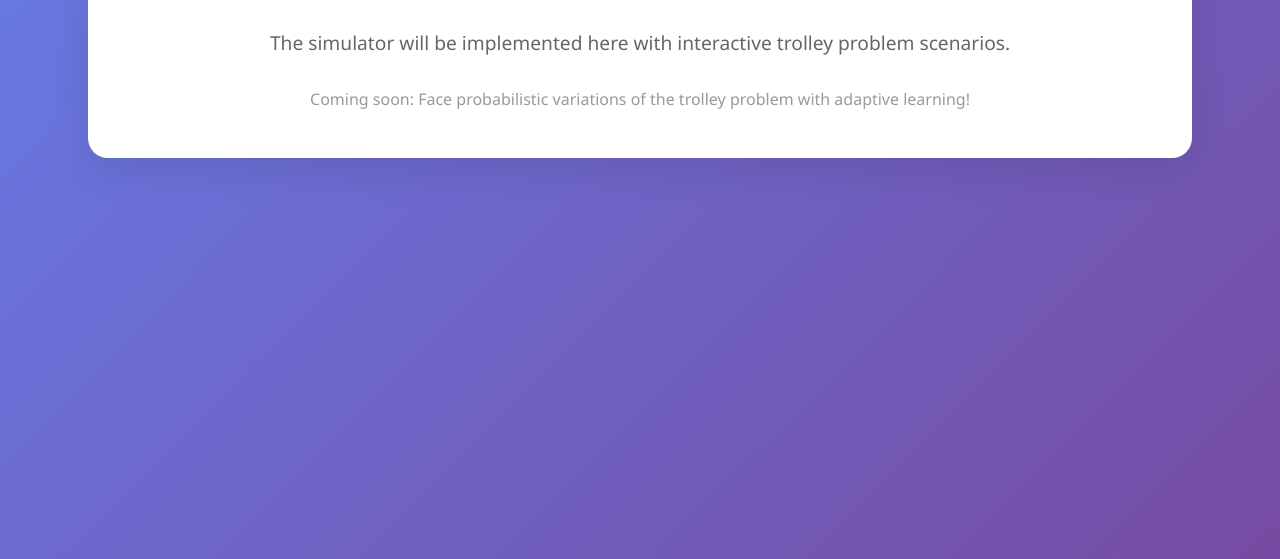
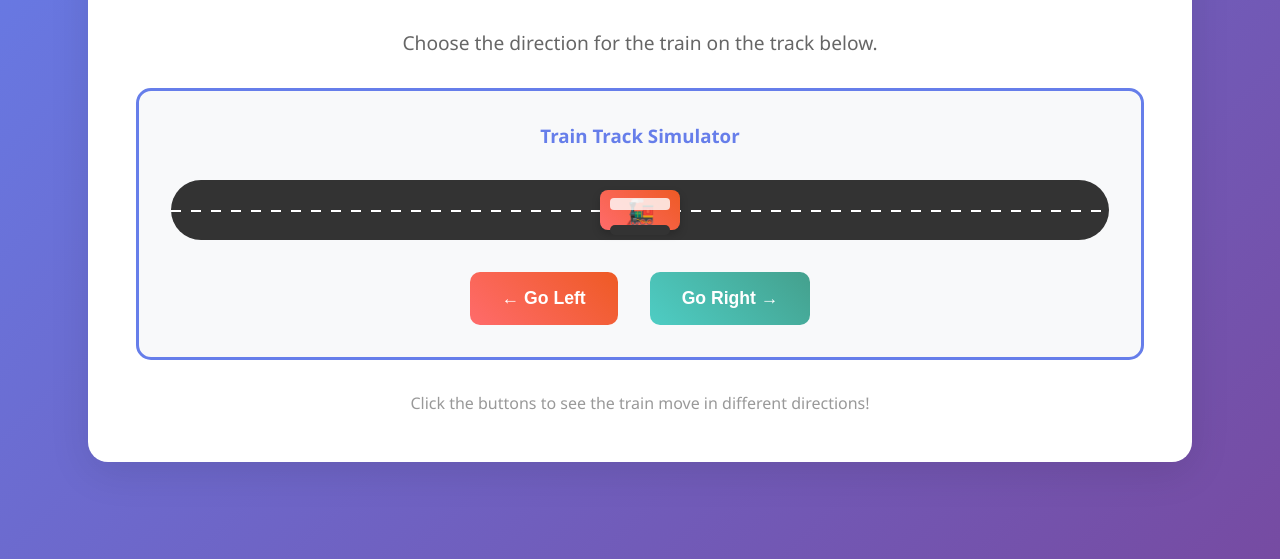
Before and after one commit to dsri45/TrainOfThought, a plain HTML site: page simulator.html in a window 1280 px wide. Shown: the part 241-800 px from the top of the page. Drawn offline with Linux system fonts and the light colour scheme.

Commit message:
bello testing

```diff
--- a/simulator.html
+++ b/simulator.html
@@ -64,6 +64,106 @@
             margin-bottom: 2rem;
             font-size: 2.5rem;
         }
+        .simulator-box {
+            background: #f8f9fa;
+            border: 3px solid #667eea;
+            border-radius: 15px;
+            padding: 2rem;
+            margin: 2rem 0;
+            position: relative;
+            overflow: hidden;
+            min-height: 200px;
+        }
+        .train-track {
+            position: relative;
+            height: 60px;
+            background: #333;
+            border-radius: 30px;
+            margin: 2rem 0;
+            display: flex;
+            align-items: center;
+            justify-content: center;
+        }
+        .train {
+            width: 80px;
+            height: 40px;
+            background: linear-gradient(45deg, #ff6b6b, #ee5a24);
+            border-radius: 8px;
+            position: relative;
+            transition: transform 0.5s ease-in-out;
+            box-shadow: 0 4px 8px rgba(0,0,0,0.2);
+        }
+        .train::before {
+            content: '🚂';
+            position: absolute;
+            top: 50%;
+            left: 50%;
+            transform: translate(-50%, -50%);
+            font-size: 24px;
+        }
+        .train-windows {
+            position: absolute;
+            top: 8px;
+            left: 10px;
+            right: 10px;
+            height: 12px;
+            background: rgba(255, 255, 255, 0.8);
+            border-radius: 4px;
+        }
+        .train-wheels {
+            position: absolute;
+            bottom: -5px;
+            left: 10px;
+            right: 10px;
+            height: 10px;
+            background: #333;
+            border-radius: 5px;
+        }
+        .direction-buttons {
+            display: flex;
+            gap: 2rem;
+            justify-content: center;
+            margin-top: 2rem;
+        }
+        .direction-btn {
+            padding: 1rem 2rem;
+            font-size: 1.1rem;
+            font-weight: bold;
+            border: none;
+            border-radius: 10px;
+            cursor: pointer;
+            transition: all 0.3s ease;
+            min-width: 120px;
+        }
+        .left-btn {
+            background: linear-gradient(45deg, #ff6b6b, #ee5a24);
+            color: white;
+        }
+        .right-btn {
+            background: linear-gradient(45deg, #4ecdc4, #44a08d);
+            color: white;
+        }
+        .direction-btn:hover {
+            transform: translateY(-2px);
+            box-shadow: 0 5px 15px rgba(0,0,0,0.2);
+        }
+        .direction-btn:active {
+            transform: translateY(0);
+        }
+        .track-lines {
+            position: absolute;
+            top: 50%;
+            left: 0;
+            right: 0;
+            height: 2px;
+            background: repeating-linear-gradient(
+                to right,
+                #fff 0px,
+                #fff 10px,
+                transparent 10px,
+                transparent 20px
+            );
+        }
     </style>
 </head>
 <body>
@@ -78,9 +178,60 @@
     <div class="page">
         <div class="simulator-container">
             <h2>Interactive Simulator</h2>
-            <p style="color: #666; font-size: 1.2rem; margin-bottom: 2rem;">The simulator will be implemented here with interactive trolley problem scenarios.</p>
-            <p style="color: #999;">Coming soon: Face probabilistic variations of the trolley problem with adaptive learning!</p>
+            <p style="color: #666; font-size: 1.2rem; margin-bottom: 2rem;">Choose the direction for the train on the track below.</p>
+
+            <div class="simulator-box">
+                <h3 style="color: #667eea; margin-bottom: 1rem;">Train Track Simulator</h3>
+                <div class="train-track">
+                    <div class="track-lines"></div>
+                    <div class="train" id="train">
+                        <div class="train-windows"></div>
+                        <div class="train-wheels"></div>
+                    </div>
+                </div>
+
+                <div class="direction-buttons">
+                    <button class="direction-btn left-btn" onclick="moveTrain('left')">
+                        ← Go Left
+                    </button>
+                    <button class="direction-btn right-btn" onclick="moveTrain('right')">
+                        Go Right →
+                    </button>
+                </div>
+            </div>
+
+            <p style="color: #999; margin-top: 2rem;">Click the buttons to see the train move in different directions!</p>
         </div>
     </div>
+
+    <script>
+        function moveTrain(direction) {
+            const train = document.getElementById('train');
+            const track = document.querySelector('.train-track');
+            const trackWidth = track.offsetWidth;
+            const trainWidth = train.offsetWidth;
+            const maxPosition = trackWidth - trainWidth;
+
+            // Remove any existing transform classes
+            train.classList.remove('move-left', 'move-right', 'move-center');
+
+            // Add a small delay to ensure the class removal is processed
+            setTimeout(() => {
+                if (direction === 'left') {
+                    train.style.transform = 'translateX(-' + (maxPosition / 2) + 'px)';
+                    train.classList.add('move-left');
+                } else if (direction === 'right') {
+                    train.style.transform = 'translateX(' + (maxPosition / 2) + 'px)';
+                    train.classList.add('move-right');
+                }
+            }, 10);
+        }
+
+        // Reset train to center on page load
+        window.addEventListener('load', function() {
+            const train = document.getElementById('train');
+            train.style.transform = 'translateX(0)';
+        });
+    </script>
 </body>
 </html>
```
